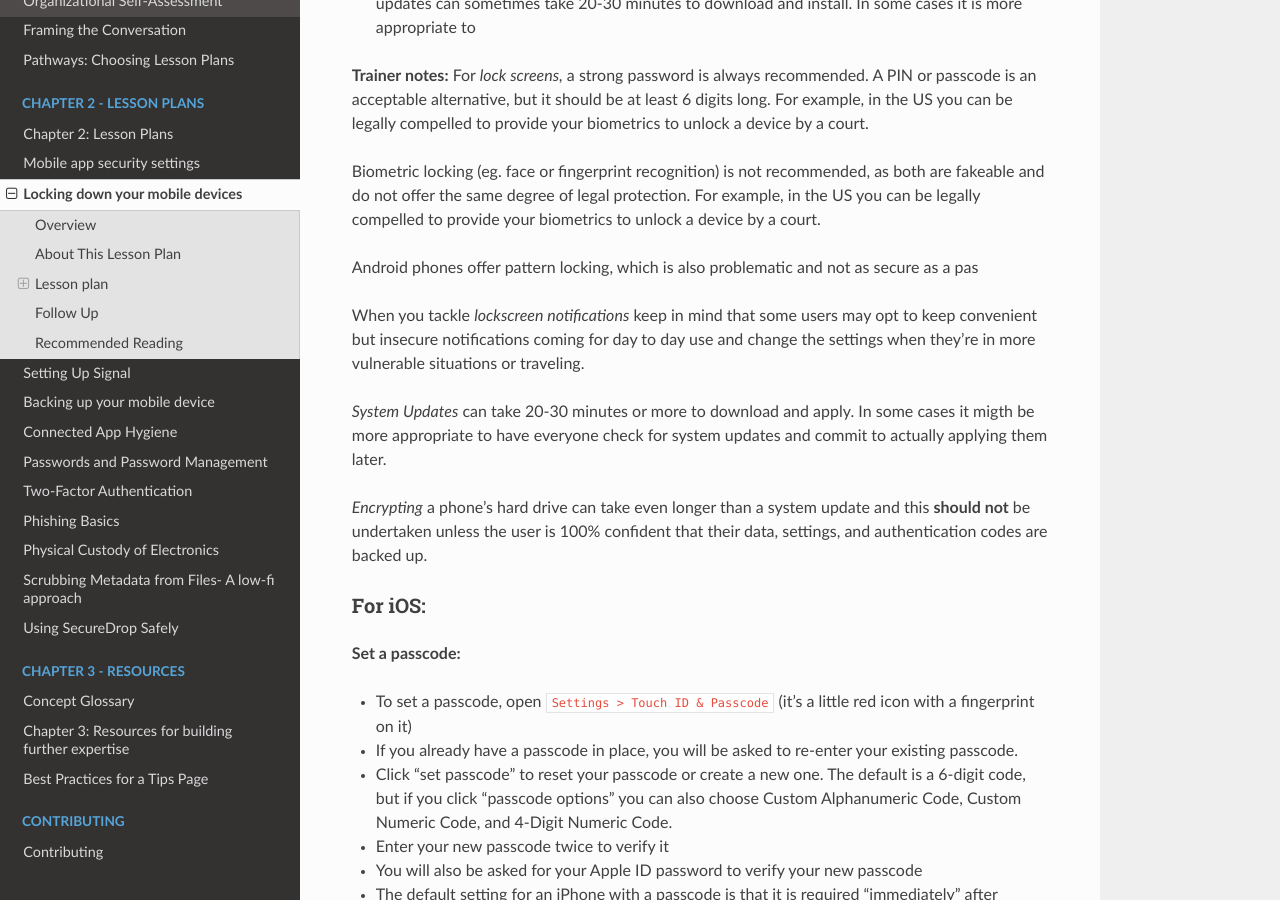
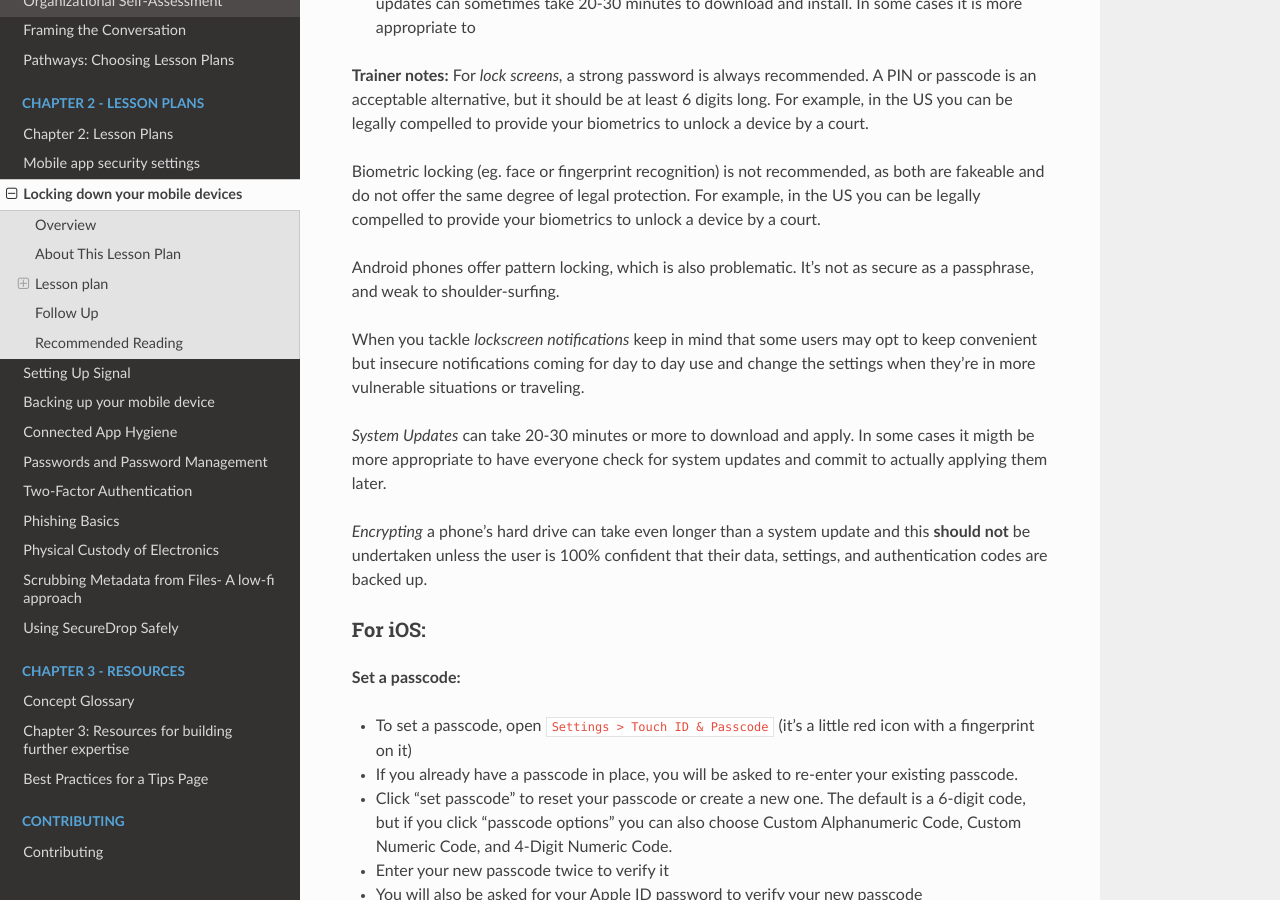
Before and after one commit to OpenNewsLabs/field-guide-security-training-newsroom, a Sphinx documentation site: the page built from docs/Chapter02-02-Locking-Down-Mobile.md, in a window 1280 px wide and 900 px high, scrolled down 2040 px. Built offline with Sphinx 7.4.7 and the Read the Docs theme 2.0.0, drawn with Linux system fonts in a browser that asks for light colours.

Commit message:
Emma & Martin edits #1

```diff
--- a/docs/Chapter02-02-Locking-Down-Mobile.md
+++ b/docs/Chapter02-02-Locking-Down-Mobile.md
@@ -63,7 +63,7 @@ For *lock screens,* a strong password is always recommended. A PIN or passcode i
 
 Biometric locking (eg. face or fingerprint recognition) is not recommended, as both are fakeable and do not offer the same degree of legal protection. For example, in the US you can be legally compelled to provide your biometrics to unlock a device by a court.
 
-Android phones offer pattern locking, which is also problematic and not as secure as a pas
+Android phones offer pattern locking, which is also problematic. It's not as secure as a passphrase, and weak to shoulder-surfing.
 
 When you tackle *lockscreen notifications* keep in mind that some users may opt to keep convenient but insecure notifications coming for day to day use and change the settings when they're in more vulnerable situations or traveling.
 
```
Also changed, not shown: docs/Chapter02-03-Setting-Up-Signal.md (+3 -3 lines).
